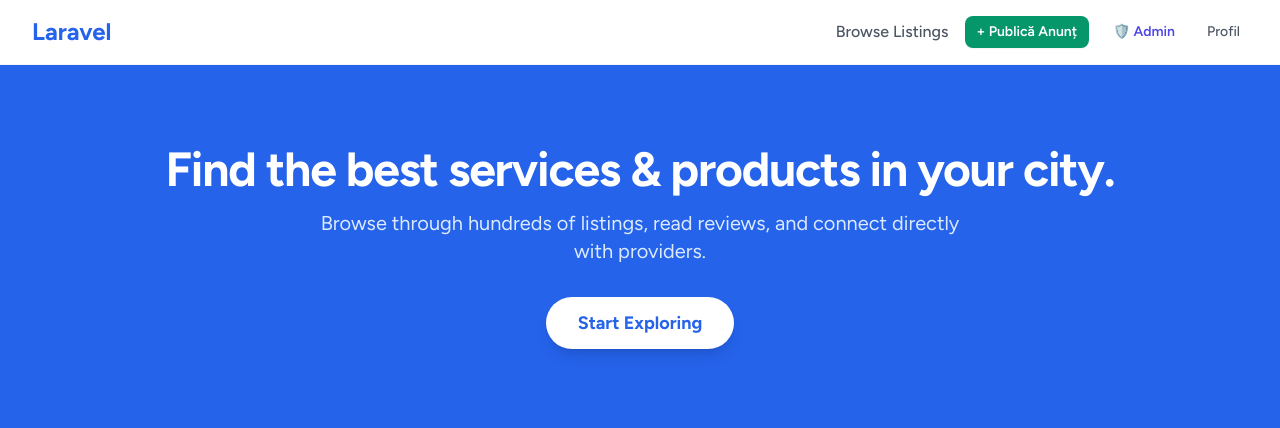
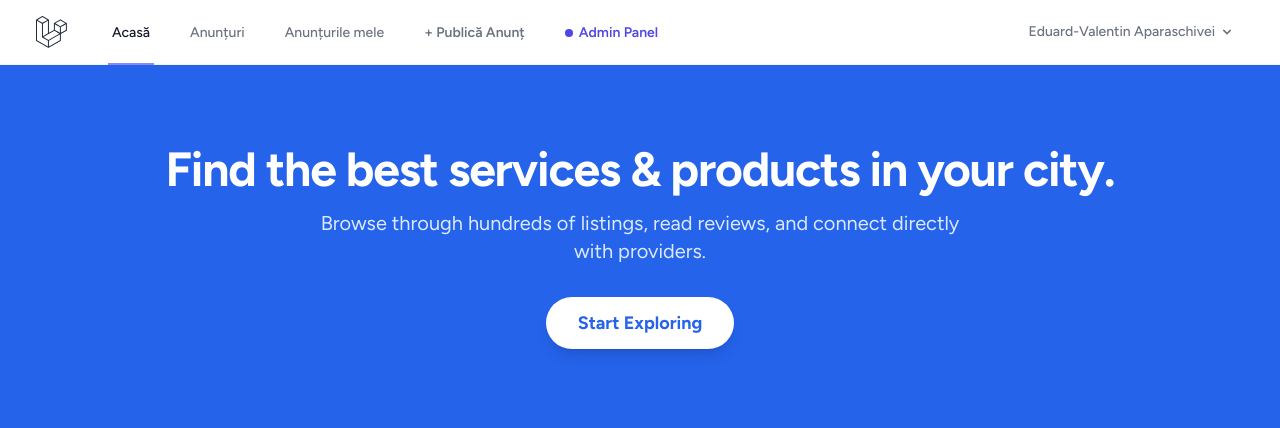
Before and after one commit to Eduardo1837/omulpotrivit, a Laravel app: page / in a window 1280 px wide. Shown: the top 428 px of the page. Run offline with Laravel 12, Linux system fonts and the light colour scheme; a user stored in the database is signed in; data comes from the database, SQL or seed files in the repository; style sheets or scripts are compiled from the project's sources.

Commit message:
Add category count to admin dashboard and update layout for stats grid

```diff
--- a/app/Http/Controllers/AdminController.php
+++ b/app/Http/Controllers/AdminController.php
@@ -23,6 +23,7 @@ class AdminController extends Controller
         $stats = [
             'users' => $this->userService->countUsers(),
             'listings' => $this->listingService->countAllListings(),
+            'categories' => $this->categoryService->getAllCategories()->count(),
         ];
 
         return view('admin.dashboard', compact('stats'));
--- a/resources/views/welcome.blade.php
+++ b/resources/views/welcome.blade.php
@@ -15,40 +15,45 @@
 <body class="antialiased bg-gray-50 text-gray-900 font-sans">
 
     <!-- Navigation Bar -->
-    <nav class="bg-white shadow-sm border-b border-gray-100">
+    @auth
+        @include('layouts.navigation')
+    @else
+        <nav class="bg-white border-b border-gray-100">
             <div class="max-w-7xl mx-auto px-4 sm:px-6 lg:px-8">
-            <div class="flex justify-between h-16 items-center">
+                <div class="flex justify-between h-16">
+                    <div class="flex">
                         <!-- Logo -->
-                <div class="flex-shrink-0 flex items-center">
-                    <a href="{{ route('home') }}" class="font-bold text-2xl text-blue-600">
-                        {{ config('app.name', 'MyPlatform') }}
+                        <div class="shrink-0 flex items-center">
+                            <a href="{{ route('home') }}">
+                                <x-application-logo class="block h-9 w-auto fill-current text-gray-800" />
                             </a>
                         </div>
 
-                <!-- Auth Links -->
+                        <!-- Navigation Links -->
+                        <div class="hidden space-x-8 sm:-my-px sm:ms-10 sm:flex">
+                            <x-nav-link :href="route('home')" :active="request()->routeIs('home')">
+                                {{ __('Acasă') }}
+                            </x-nav-link>
+
+                            <x-nav-link :href="route('listings.index')" :active="request()->routeIs('listings.index') || request()->routeIs('listings.details')">
+                                {{ __('Anunțuri') }}
+                            </x-nav-link>
+                        </div>
+                    </div>
+
+                    <!-- Guest Links -->
                     <div class="flex items-center space-x-4">
-                    <a href="{{ route('listings.index') }}" class="text-gray-600 hover:text-gray-900 font-medium">Browse Listings</a>
-
                         @if (Route::has('login'))
-                        @auth
-                            <a href="{{ route('listings.create') }}" class="inline-flex items-center gap-1 bg-emerald-600 hover:bg-emerald-700 text-white font-semibold px-3 py-1.5 rounded-lg text-sm shadow-sm transition">
-                                + Publică Anunț
-                            </a>
-                            @if(auth()->user()->role === 'admin')
-                                <a href="{{ route('admin.dashboard') }}" class="text-indigo-600 hover:text-indigo-800 font-semibold px-2 py-1.5 text-sm">🛡️ Admin</a>
+                            <a href="{{ route('login') }}" class="text-sm font-medium text-gray-600 hover:text-gray-900 px-3 py-2">Log in</a>
+                            @if (Route::has('register'))
+                                <a href="{{ route('register') }}" class="bg-blue-600 hover:bg-blue-700 text-white text-sm font-medium px-4 py-2 rounded-md transition">Register</a>
                             @endif
-                            <a href="{{ route('profile.edit') }}" class="text-gray-600 hover:text-gray-900 font-medium px-2 py-1.5 text-sm">Profil</a>
-                        @else
-                            <a href="{{ route('login') }}" class="text-gray-600 hover:text-gray-900 font-medium px-3 py-2">Log in</a>
-                            @if (Route::has('register'))
-                                <a href="{{ route('register') }}" class="bg-blue-600 hover:bg-blue-700 text-white font-medium px-4 py-2 rounded-md transition">Register</a>
-                            @endif
-                        @endauth
                         @endif
                     </div>
                 </div>
             </div>
         </nav>
+    @endauth
 
     <!-- Hero Section -->
     <div class="bg-blue-600 py-20 px-4 sm:px-6 lg:px-8 text-center text-white">
```
Also changed, not shown: resources/views/admin/dashboard.blade.php (+15 -1 lines). Lines whose indentation alone changed are shown as unchanged.
